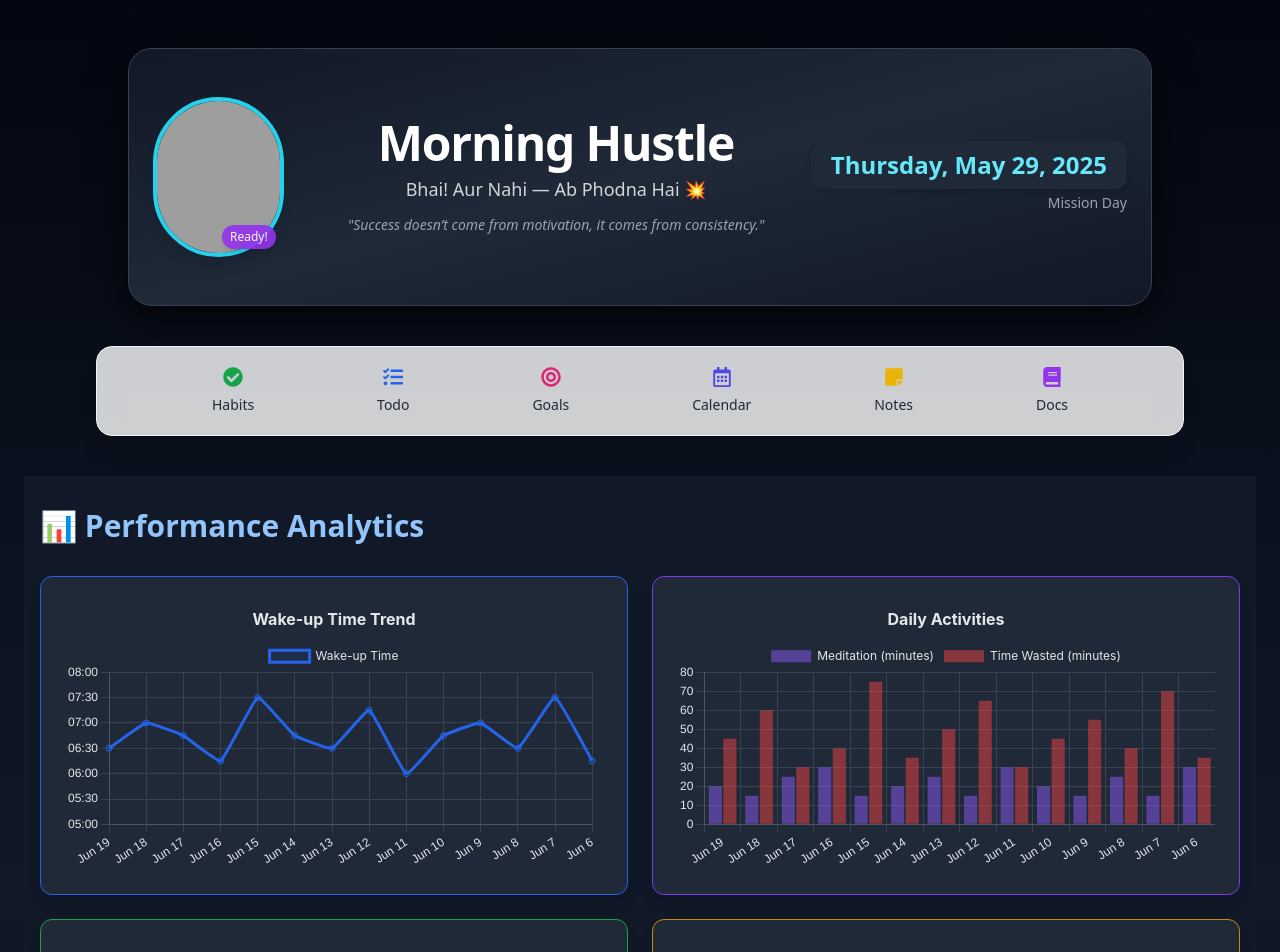
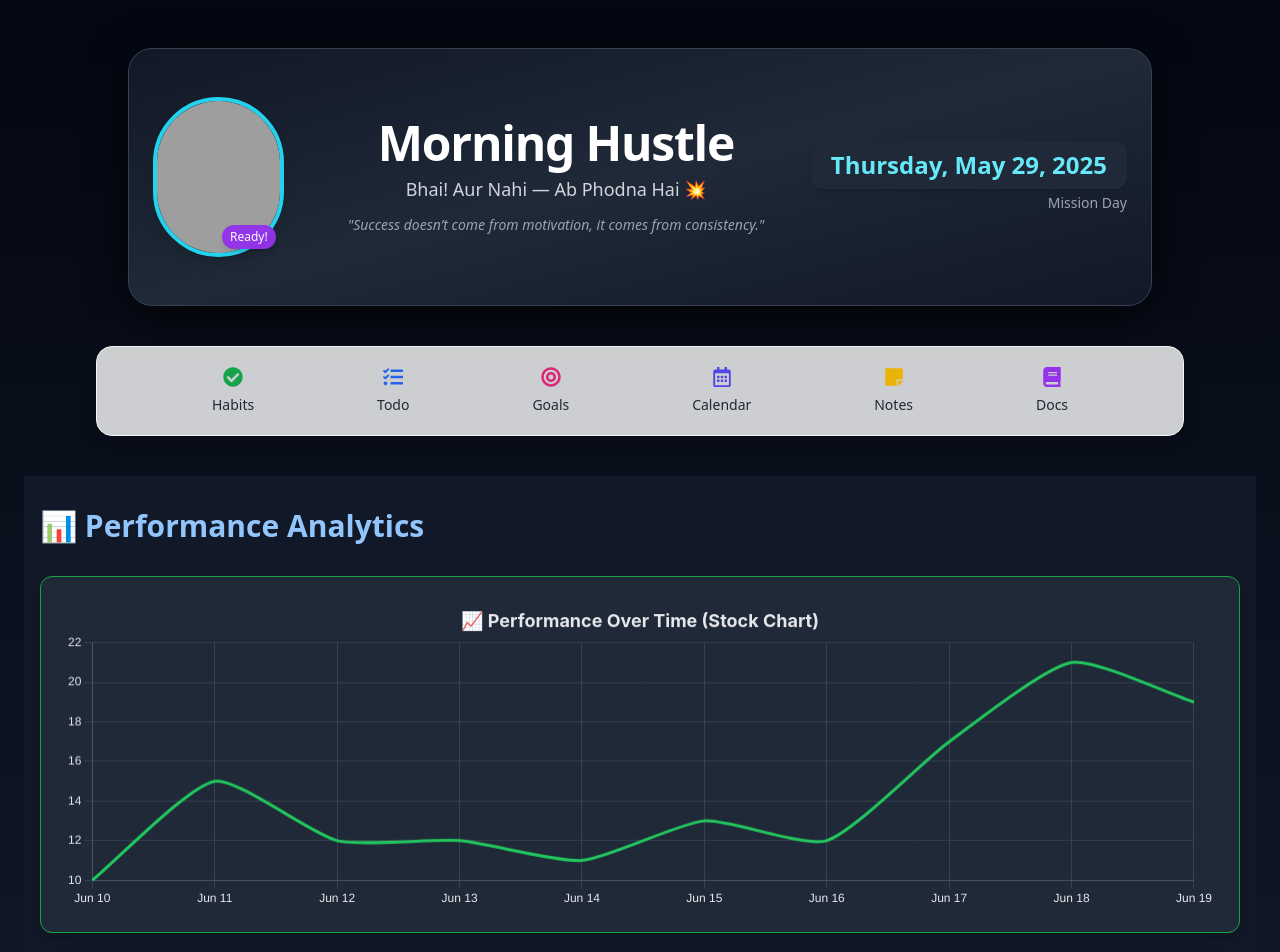
Before and after one commit to Shravanch19/yama, a Next.js app: page /calendar in a window 1280 px wide. Shown: the top 952 px of the page. Built offline with nearby package versions, Linux system fonts and the light colour scheme; grey boxes are pictures that could not be loaded.

Commit message:
charts and performance updated

```diff
--- a/app/api/basic-inputs/route.js
+++ b/app/api/basic-inputs/route.js
@@ -48,6 +48,17 @@ export async function POST(request) {
         }
 
         const basicInput = await BasicInput.create(formattedData);
+
+        // Update performance after daily input submission
+        try {
+            const { updatePerformance } = await import("@/config/updatePerformance");
+            if (data.wakeUpTime) await updatePerformance('dailyInput', 'wokeUpEarly');
+            if (data.meditationDuration) await updatePerformance('dailyInput', 'meditated');
+            if (data.timeWastedRandomly) await updatePerformance('dailyInput', 'wastedTime', { minutes: data.timeWastedRandomly });
+        } catch (perfErr) {
+            console.error('Failed to update performance:', perfErr);
+        }
+
         return NextResponse.json(basicInput, { status: 201 });
     } catch (error) {
         console.error('Error in basic-inputs POST:', error);
--- a/app/api/learnings/route.js
+++ b/app/api/learnings/route.js
@@ -68,6 +68,13 @@ const taskHandlers = {
                 ? 'Completed'
                 : 'In Progress';
         await learning.save();
+        // Update performance after learning progress update
+        try {
+            const { updatePerformance } = await import("@/config/updatePerformance");
+            await updatePerformance('learning', 'chapterCompleted', { learningId });
+        } catch (perfErr) {
+            console.error('Failed to update performance:', perfErr);
+        }
         return NextResponse.json(learning);
     },
 
@@ -95,6 +102,13 @@ const taskHandlers = {
                 ? 'Completed'
                 : 'In Progress';
         await learning.save();
+        // Update performance after learning progress update
+        try {
+            const { updatePerformance } = await import("@/config/updatePerformance");
+            await updatePerformance('learning', 'chapterCompleted', { learningId });
+        } catch (perfErr) {
+            console.error('Failed to update performance:', perfErr);
+        }
         return NextResponse.json(learning);
     },
 };
--- a/app/api/projects/route.js
+++ b/app/api/projects/route.js
@@ -173,6 +173,14 @@ export async function POST(request) {
                 }, { status: 404 });
             }
 
+            // Update performance after project update
+            try {
+                const { updatePerformance } = await import("@/config/updatePerformance");
+                await updatePerformance('project', 'taskCompleted', { projectId });
+            } catch (perfErr) {
+                console.error('Failed to update performance:', perfErr);
+            }
+
             return NextResponse.json(updatedProject);
         }
         if(task === 'updateProgress') {
@@ -186,6 +194,14 @@ export async function POST(request) {
                 },
                 { new: true }
             );
+
+            // Update performance after project progress update
+            try {
+                const { updatePerformance } = await import("@/config/updatePerformance");
+                await updatePerformance('project', 'moduleCompleted', { projectId: project._id });
+            } catch (perfErr) {
+                console.error('Failed to update performance:', perfErr);
+            }
 
             return NextResponse.json(updatedProject);
         }
--- a/app/api/tasks/route.js
+++ b/app/api/tasks/route.js
@@ -169,6 +169,14 @@ export async function PUT(request) {
             );
         }
 
+        // Update performance after task update
+        try {
+            const { updatePerformance } = await import("@/config/updatePerformance");
+            await updatePerformance('task', status, { taskId });
+        } catch (perfErr) {
+            console.error('Failed to update performance:', perfErr);
+        }
+
         return NextResponse.json(updatedTask);
     } catch (error) {
         console.error('Error updating task:', error);
--- a/app/calendar/page.jsx
+++ b/app/calendar/page.jsx
@@ -167,6 +167,20 @@ const Calendar = () => {
     }
   }
 
+  // Dummy performance history for stock-like chart
+  const performanceHistory = [
+    { date: '2025-06-10', value: 10 },
+    { date: '2025-06-11', value: 15 },
+    { date: '2025-06-12', value: 12 },
+    { date: '2025-06-13', value: 12 },
+    { date: '2025-06-14', value: 11 },
+    { date: '2025-06-15', value: 13 },
+    { date: '2025-06-16', value: 12 },
+    { date: '2025-06-17', value: 17 },
+    { date: '2025-06-18', value: 21 },
+    { date: '2025-06-19', value: 19 },
+  ];
+
   const { basicInputs, performanceMetrics } = performanceData
 
   // Prepare data for Wake-up Time Trend
@@ -228,6 +242,60 @@ const Calendar = () => {
       },
     ],
   }
+
+  // Prepare data for Stock Market-like Performance Chart
+  const perfHistoryLabels = performanceHistory.map(entry =>
+    new Date(entry.date).toLocaleDateString('en-US', { month: 'short', day: 'numeric' })
+  );
+  const perfHistoryValues = performanceHistory.map(entry => entry.value);
+
+  const perfHistoryChart = {
+    labels: perfHistoryLabels,
+    datasets: [
+      {
+        label: 'Performance (Stock Style)',
+        data: perfHistoryValues,
+        borderColor: perfHistoryValues[perfHistoryValues.length-1] >= perfHistoryValues[0] ? 'rgb(34,197,94)' : 'rgb(239,68,68)', // green if up, red if down
+        backgroundColor: perfHistoryValues[perfHistoryValues.length-1] >= perfHistoryValues[0] ? 'rgba(34,197,94,0.1)' : 'rgba(239,68,68,0.1)',
+        fill: true,
+        tension: 0.2,
+        pointRadius: 0,
+        borderWidth: 3,
+      },
+    ],
+  };
+
+  const perfHistoryOptions = {
+    responsive: true,
+    plugins: {
+      legend: { display: false },
+      title: {
+        display: true,
+        text: '📈 Performance Over Time (Stock Chart)',
+        color: '#E5E7EB',
+        font: { family: "'Inter', sans-serif", size: 18, weight: 'bold' },
+      },
+      tooltip: {
+        callbacks: {
+          label: (context) => `Score: ${context.parsed.y}`,
+        },
+      },
+    },
+    scales: {
+      x: {
+        grid: { color: '#374151' },
+        ticks: { color: '#E5E7EB' },
+      },
+      y: {
+        grid: { color: '#374151' },
+        ticks: { color: '#E5E7EB' },
+        beginAtZero: false,
+      },
+    },
+    elements: {
+      line: { borderJoinStyle: 'round' },
+    },
+  };
 
   const chartOptions = {
     responsive: true,
@@ -326,6 +394,10 @@ const Calendar = () => {
         <h1 className="text-3xl font-bold text-blue-300 mb-8">📊 Performance Analytics</h1>
 
         <div className="grid grid-cols-1 lg:grid-cols-2 gap-6">
+          {/* Stock Market-like Performance Chart */}
+          <div className="col-span-1 lg:col-span-2 bg-gray-800 rounded-xl shadow-lg p-6 border border-green-600">
+            <Line data={perfHistoryChart} options={perfHistoryOptions} height={80} />
+          </div>
           {/* Wake-up Time Trend */}
           <div className="bg-gray-800 rounded-xl shadow-lg p-6 border border-blue-600">
             <Line data={wakeUpTimeChart} options={lineOptions} />
--- a/components/homepage/core.jsx
+++ b/components/homepage/core.jsx
@@ -3,6 +3,27 @@ import React, { useState, useEffect } from 'react'
 import CircularProgress from "@/components/ui/CircularProgress"
 import DeadlineTaskCard from '../ui/DeadlineTaskCard'
 import TaskListPanel from '../ui/TaskListPanel'
+import {
+    Chart as ChartJS,
+    CategoryScale,
+    LinearScale,
+    PointElement,
+    LineElement,
+    Title,
+    Tooltip,
+    Legend
+} from 'chart.js';
+import { Line } from 'react-chartjs-2';
+
+ChartJS.register(
+    CategoryScale,
+    LinearScale,
+    PointElement,
+    LineElement,
+    Title,
+    Tooltip,
+    Legend
+);
 
 const Core = () => {
     const [isLoading, setIsLoading] = useState({
@@ -199,6 +220,77 @@ const Core = () => {
         <main className="flex flex-col items-center justify-center">
             <div className="container mx-auto px-6 py-12 my-10 rounded-3xl shadow-inner bg-gradient-to-br from-gray-900 via-gray-800 to-gray-900 border border-gray-700">
 
+                {/* Stock Market-like Performance Chart */}
+                <div className="mb-12 bg-gray-800 rounded-xl shadow-lg p-6 border border-green-600">
+                    {/* Dummy performance history for stock-like chart */}
+                    {/* This can be replaced with real data later */}
+                    {(() => {
+                        const performanceHistory = [
+                            { date: '2025-06-10', value: 10 },
+                            { date: '2025-06-11', value: 15 },
+                            { date: '2025-06-12', value: 12 },
+                            { date: '2025-06-13', value: 12 },
+                            { date: '2025-06-14', value: 11 },
+                            { date: '2025-06-15', value: 13 },
+                            { date: '2025-06-16', value: 12 },
+                            { date: '2025-06-17', value: 17 },
+                            { date: '2025-06-18', value: 21 },
+                            { date: '2025-06-19', value: 19 },
+                        ];
+                        const perfHistoryLabels = performanceHistory.map(entry =>
+                            new Date(entry.date).toLocaleDateString('en-US', { month: 'short', day: 'numeric' })
+                        );
+                        const perfHistoryValues = performanceHistory.map(entry => entry.value);
+                        const perfHistoryChart = {
+                            labels: perfHistoryLabels,
+                            datasets: [
+                                {
+                                    label: 'Performance (Stock Style)',
+                                    data: perfHistoryValues,
+                                    borderColor: perfHistoryValues[perfHistoryValues.length - 1] >= perfHistoryValues[0] ? 'rgb(34,197,94)' : 'rgb(239,68,68)',
+                                    backgroundColor: perfHistoryValues[perfHistoryValues.length - 1] >= perfHistoryValues[0] ? 'rgba(34,197,94,0.1)' : 'rgba(239,68,68,0.1)',
+                                    fill: true,
+                                    tension: 0.2,
+                                    pointRadius: 0,
+                                    borderWidth: 3,
+                                },
+                            ],
+                        };
+                        const perfHistoryOptions = {
+                            responsive: true,
+                            plugins: {
+                                legend: { display: false },
+                                title: {
+                                    display: true,
+                                    text: '📈 Performance Over Time (Stock Chart)',
+                                    color: '#E5E7EB',
+                                    font: { family: "'Inter', sans-serif", size: 18, weight: 'bold' },
+                                },
+                                tooltip: {
+                                    callbacks: {
+                                        label: (context) => `Score: ${context.parsed.y}`,
+                                    },
+                                },
+                            },
+                            scales: {
+                                x: {
+                                    grid: { color: '#374151' },
+                                    ticks: { color: '#E5E7EB' },
+                                },
+                                y: {
+                                    grid: { color: '#374151' },
+                                    ticks: { color: '#E5E7EB' },
+                                    beginAtZero: false,
+                                },
+                            },
+                            elements: {
+                                line: { borderJoinStyle: 'round' },
+                            },
+                        };
+                        return <Line data={perfHistoryChart} options={perfHistoryOptions} height={80} />;
+                    })()}
+                </div>
+
                 {/* Dashboard Top Section */}
                 <section className="flex flex-col md:flex-row gap-8">
                     {/* Placeholder for To-Do List or Additional Panels */}
--- a/config/updatePerformance.js
+++ b/config/updatePerformance.js
@@ -10,6 +10,7 @@ export async function updatePerformance(type, action, data = {}) {
         {},
         { upsert: true, new: true }
     );
+
 
     let score = 0;
     let bad = null;
```
